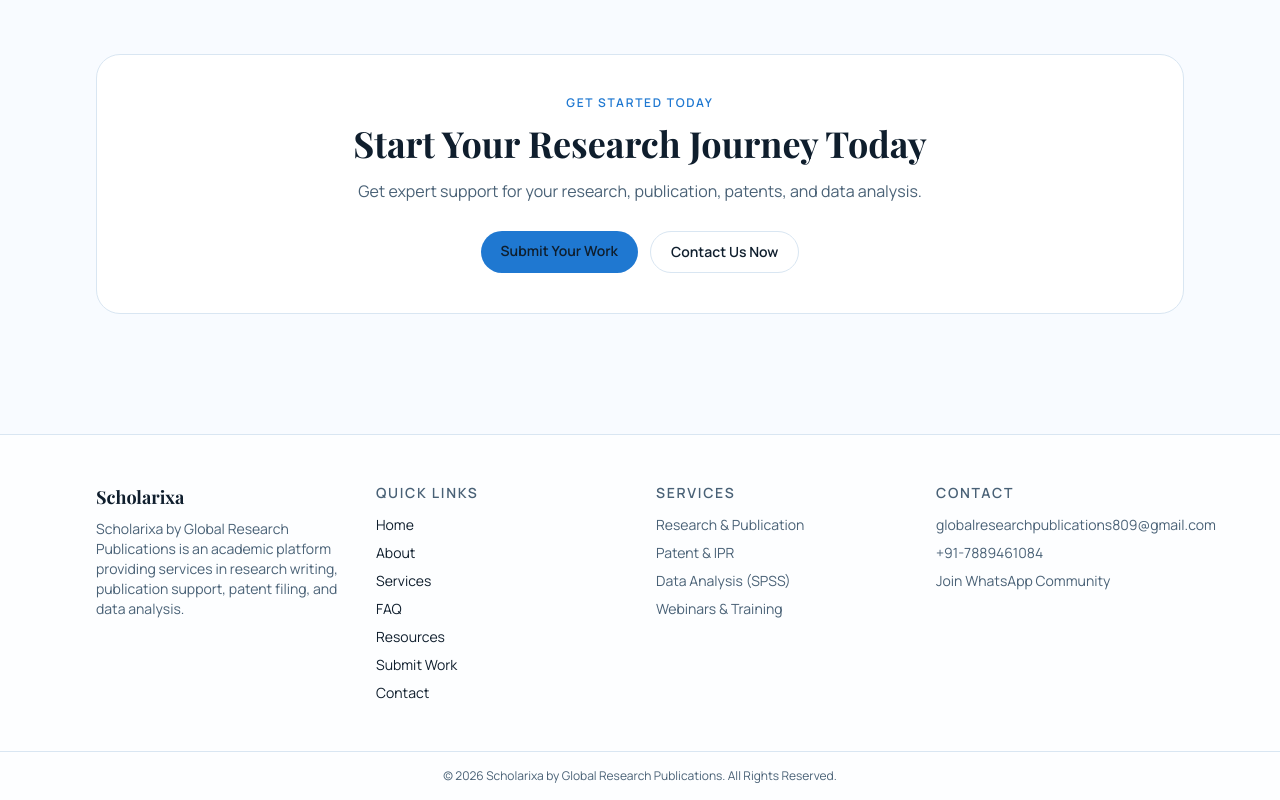
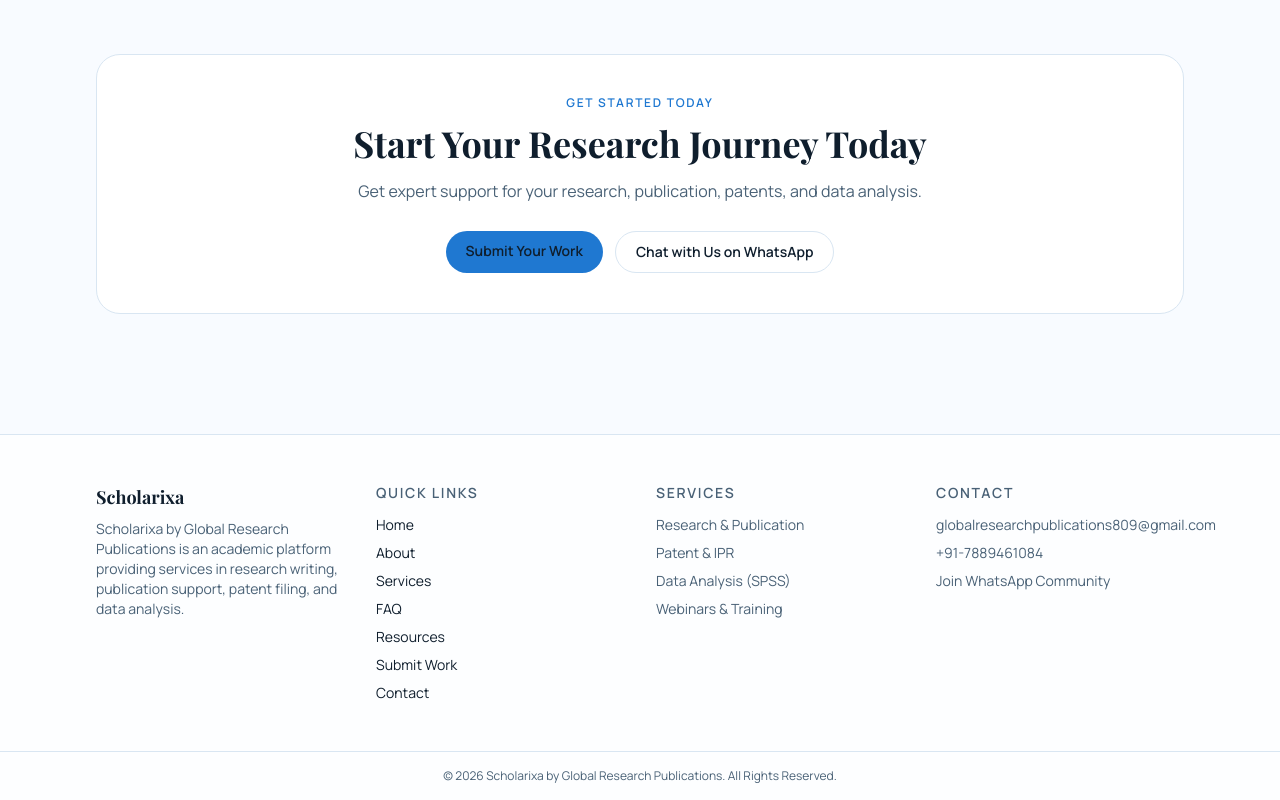
Before and after one commit to faizcasm/scientistgraph, a Next.js app: page / in a window 1280 px wide. Shown: the part 4091-4891 px from the top of the page. Built offline with nearby package versions, Linux system fonts and the light colour scheme; a web font is replaced by a local one.

Commit message:
Fix CTA button label consistency: use 'Chat with Us on WhatsApp'
Agent-Logs-Url: https://github.com/faizcasm/scientistgraph/sessions/41092e3c-98e2-4c34-9c34-c3bae4294bbd

Co-authored-by: faizcasm <138277686+faizcasm@users.noreply.github.com>

```diff
--- a/src/app/page.tsx
+++ b/src/app/page.tsx
@@ -408,7 +408,7 @@ export default function HomePage() {
             rel="noopener noreferrer"
             className="rounded-full border border-(--sg-border) px-5 py-2.5 text-sm font-semibold transition hover:border-(--sg-accent)"
           >
-            Contact Us Now
+            Chat with Us on WhatsApp
           </a>
         </div>
       </section>
```
